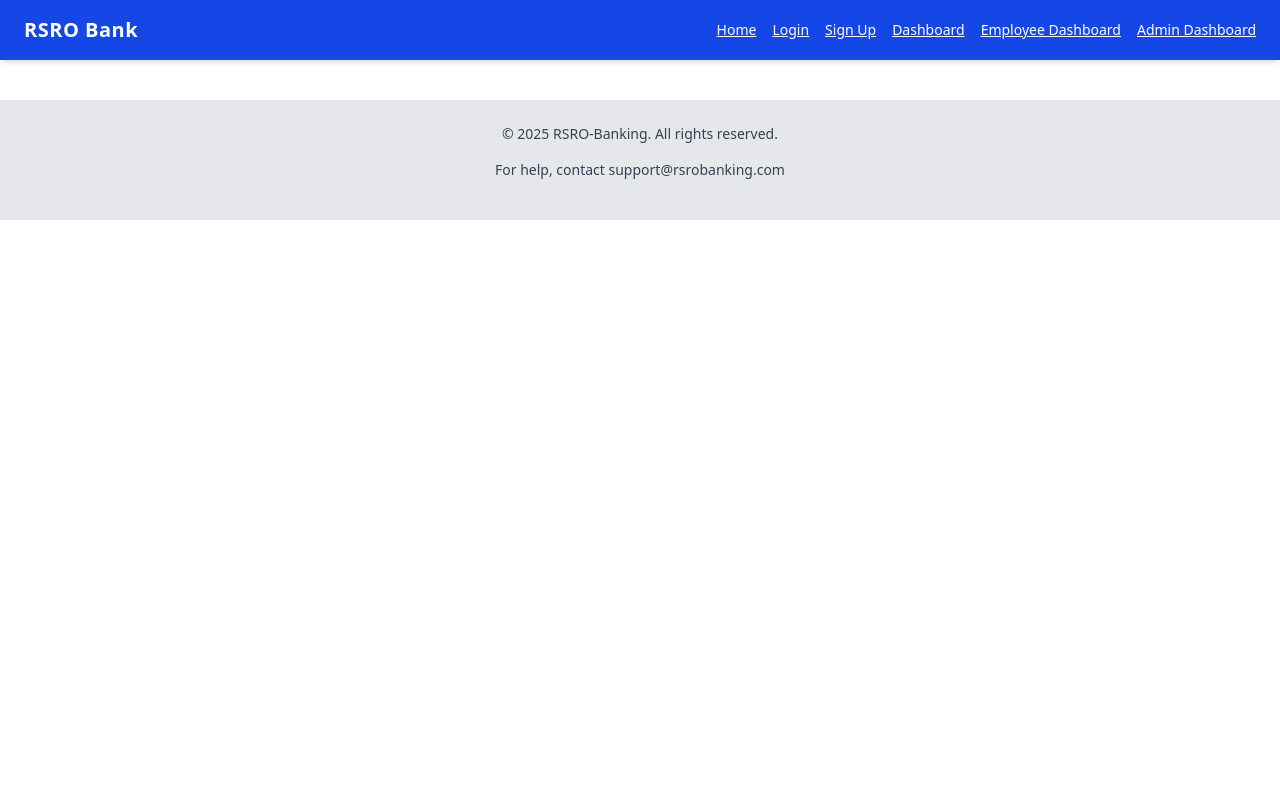
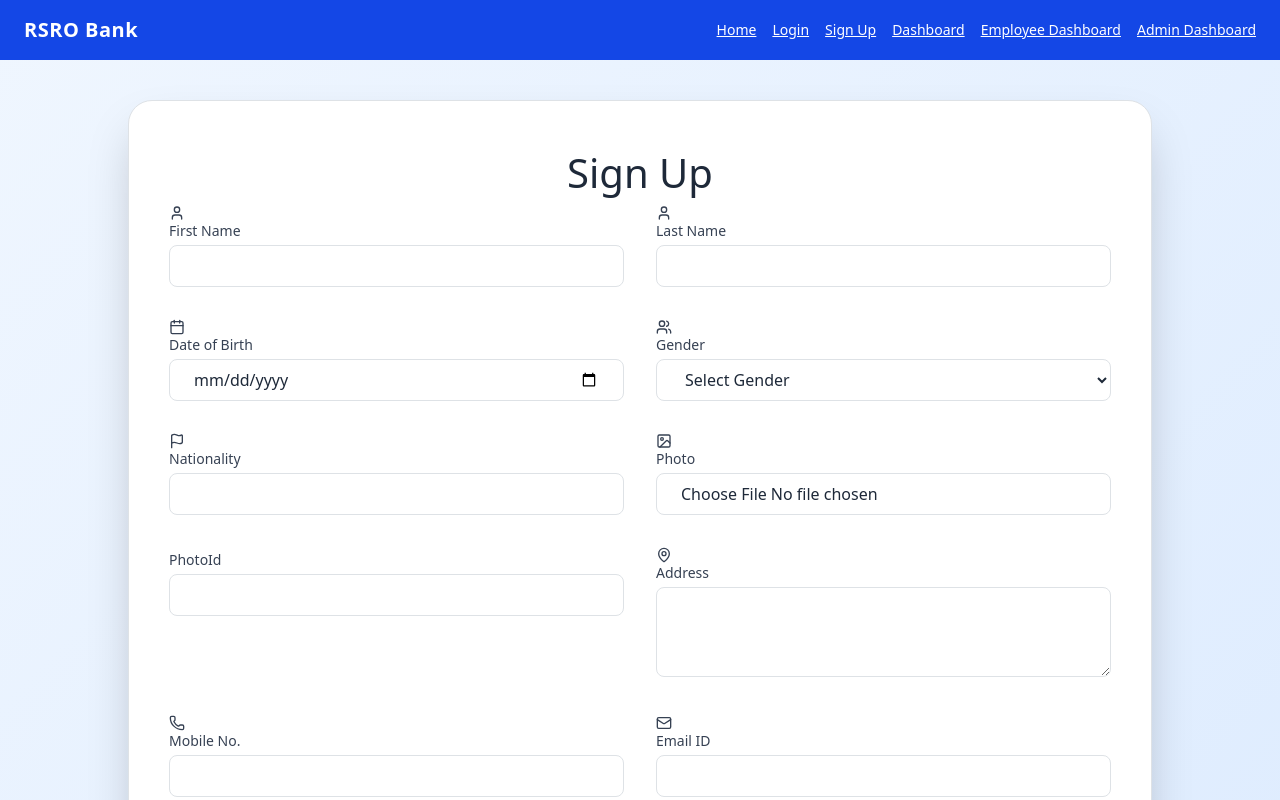
Before and after one commit to RSROBank/CDAC_RSRO_Project, a React (Vite) app in the folder Frontend/category-products-frontend/: page /signup in a window 1280 px wide. Shown: the top 800 px of the page. Built offline with nearby package versions, Linux system fonts and the light colour scheme.

Commit message:
Global exception handler modified

```diff
--- a/Frontend/category-products-frontend/src/App.jsx
+++ b/Frontend/category-products-frontend/src/App.jsx
@@ -1,11 +1,10 @@
 import "./App.css";
 
 //import ListEmployees from './components/ListEmployees';
-import { BrowserRouter, Routes, Route, Router } from "react-router-dom";
+import {Routes, Route } from "react-router-dom";
 
 import HomePage from "./components/Home";
 import LoginPage from "./components/Login";
-import Signup from "./components/Signup";
 import { ToastContainer } from "react-toastify";
 import Navbar from "./components/Navbar";
 import Footer from "./components/Footer";
@@ -13,6 +12,7 @@ import Footer from "./components/Footer";
 import CustomerDashboard from "./components/Dashboard/Dashbord";
 import EmployeeDashboard from "./components/EmployeeDashBoard/Dashbord";
 import AdminDashboard from "./components/AdminDashboard/Dashbord";
+import Signup from "./components/Signup";
 
 function App() {
   return (
--- a/Frontend/category-products-frontend/src/components/EmployeeDashBoard/Dashbord.jsx
+++ b/Frontend/category-products-frontend/src/components/EmployeeDashBoard/Dashbord.jsx
@@ -4,7 +4,7 @@ import Sidebar from './Sidebar';
 import MainContent from './MainContent';
 
 const EmployeeDashboard = () => {
-  const [selectedOption, setSelectedOption] = useState('Customer Management');
+  const [selectedOption, setSelectedOption] = useState('Transaction Status & Management');
 
   return (
     <div className="flex min-h-screen">
--- a/Frontend/category-products-frontend/src/components/Signup.jsx
+++ b/Frontend/category-products-frontend/src/components/Signup.jsx
@@ -4,12 +4,12 @@ import {
 } from 'lucide-react';
 import { useNavigate } from 'react-router-dom';
 import { toast } from 'react-toastify';
-import Navbar from './Navbar';
 import { addNewUser } from '../services/userService';
 
 function Signup() {
   const [formData, setFormData] = useState({
-    fullName: '',
+    firstName: '',
+    lastName: '',
     dateOfBirth: '',
     gender: '',
     nationality: '',
@@ -25,13 +25,21 @@ function Signup() {
   });
 
   const [captchaValue] = useState(Math.random().toString(36).substring(2, 8).toUpperCase());
+   const [imagePreview, setImagePreview] = useState(null);
   const navigate = useNavigate();
   const handleInputChange = (e) => {
-    const { name, value, type } = e.target;
-    setFormData(prev => ({
-      ...prev,
-      [name]: type === 'checkbox' ? e.target.checked : value
-    }));
+    const { name, value, files } = e.target;
+    if (name === 'photo') {
+      const file = files[0];
+      setFormData({ ...formData, photo: file });
+
+      // Set image preview
+      if (file) {
+        setImagePreview(URL.createObjectURL(file));
+      }
+    } else {
+      setFormData({ ...formData, [name]: value });
+    }
   };
 
   const handleFileChange = (e) => {
@@ -46,9 +54,11 @@ function Signup() {
   const handleSignUp = async (e) => {
     e.preventDefault();
     console.log('Sign up attempted with:', formData);
-    if (formData.fullName.trim().length === 0) {
+    if (formData.firstName.trim().length === 0) {
       toast.warn('Please enter full name');
-    } else if (formData.dateOfBirth.trim().length === 0) {
+    }if (formData.lastName.trim().length === 0) {
+      toast.warn('Please enter full name');
+    }else if (formData.dateOfBirth.trim().length === 0) {
       toast.warn('Please enter date of birth');
     } else if (formData.gender.trim().length === 0) {
       toast.warn('Please select gender');
@@ -78,7 +88,8 @@ function Signup() {
       toast.warn('captcha do not mathc')
     }else {
       const {
-        fullName,
+        firstName,
+        lastName,
         dateOfBirth,
         gender,
         nationality,
@@ -93,7 +104,8 @@ function Signup() {
       // Create FormData object
       const userdb = new FormData();
 
-      userdb.append('fullName', fullName);
+      userdb.append('firstName', firstName);
+      userdb.append('lastName', lastName);
       userdb.append('dateOfBirth', dateOfBirth);
       userdb.append('gender', gender);
       userdb.append('nationality', nationality);
@@ -117,7 +129,8 @@ function Signup() {
         console.log("error occured during signup!!")
         toast.error("error occured during signup")
       }
-  };
+  }
+  }
 
   const handleCancel = () => {
     toast.error("rerrodfs");
@@ -153,15 +166,30 @@ function Signup() {
       <div className="max-w-5xl mx-auto bg-white rounded-3xl shadow-2xl border border-blue-200 px-10 py-12">
         <h1 className="text-3xl font-bold text-center text-blue-700 mb-10">Sign Up</h1>
         <form className="grid grid-cols-1 md:grid-cols-2 gap-8">
-          {/* Full Name */}
+          {/* First Name */}
           <div>
             <label className="text-sm font-medium text-gray-700 mb-1 flex items-center gap-2">
-              <User className="w-4 h-4" /> Full Name
+              <User className="w-4 h-4" /> First Name
             </label>
             <input
               type="text"
-              name="fullName"
-              value={formData.fullName}
+              name="firstName"
+              value={formData.firstName}
+              onChange={handleInputChange}
+              className="w-full px-4 py-2 border border-blue-300 rounded-lg bg-white focus:outline-none focus:ring-2 focus:ring-blue-500"
+              required
+            />
+          </div>
+
+          {/* Last Name */}
+          <div>
+            <label className="text-sm font-medium text-gray-700 mb-1 flex items-center gap-2">
+              <User className="w-4 h-4" /> Last Name
+            </label>
+            <input
+              type="text"
+              name="lastName"
+              value={formData.lastName}
               onChange={handleInputChange}
               className="w-full px-4 py-2 border border-blue-300 rounded-lg bg-white focus:outline-none focus:ring-2 focus:ring-blue-500"
               required
@@ -231,6 +259,17 @@ function Signup() {
               required
             />
           </div>
+
+          {imagePreview && (
+          <div className="mt-2">
+            <p className="text-sm text-gray-700">Image Preview:</p>
+            <img
+              src={imagePreview}
+              alt="Uploaded Preview"
+              className="w-32 h-32 object-cover border rounded"
+            />
+          </div>
+        )}
 
           {/* PhotoId */}
           <div>
@@ -401,6 +440,5 @@ function Signup() {
     </div>
   );
 }
-}
 
 export default Signup;
```
Also changed, not shown: 2 other files (tests, documents, lock files or other folders).
